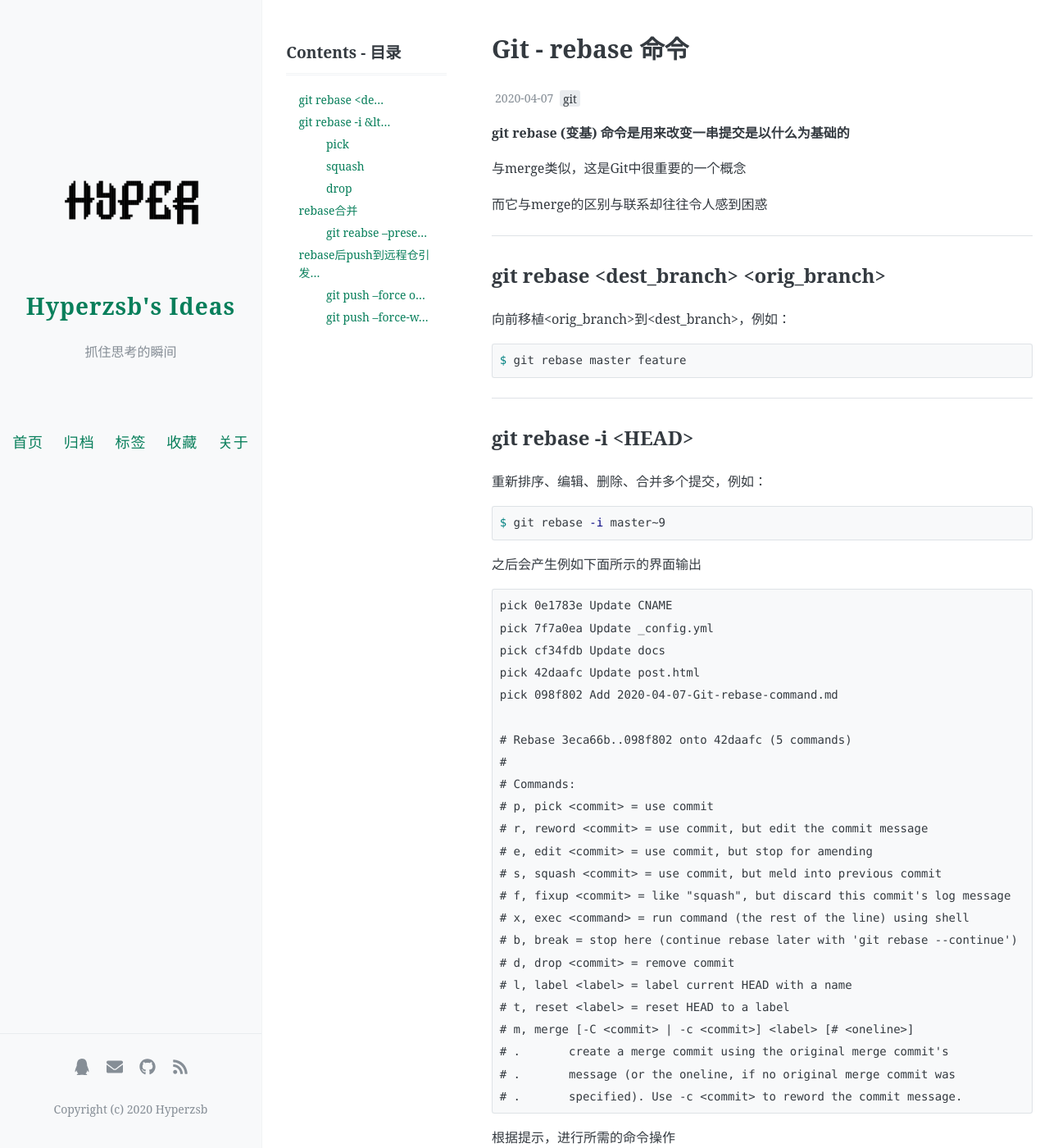
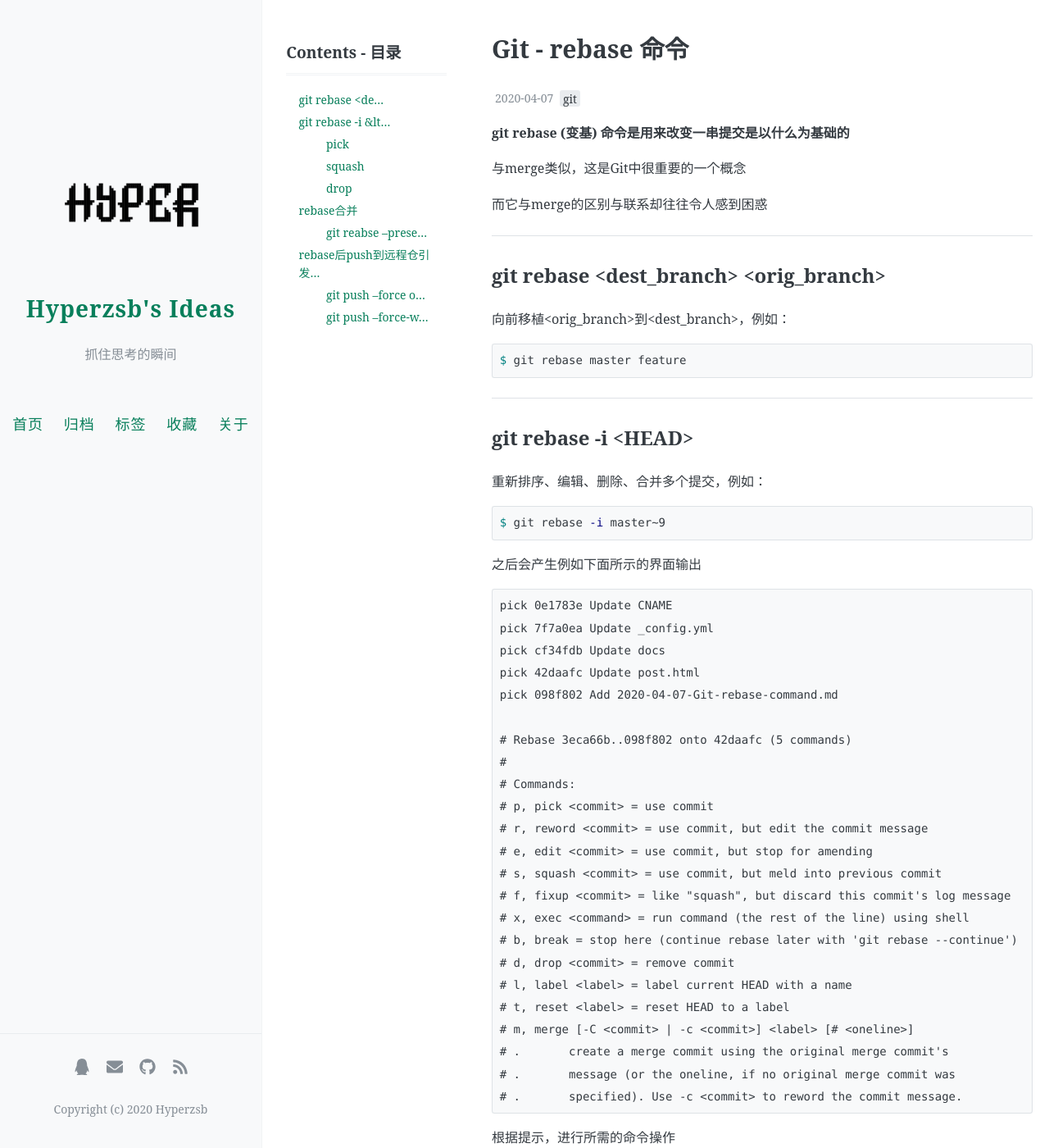
Before and after one commit to Hyperzsb/blog, a Jekyll site: the page built from _posts/2020-04-07-Git-rebase-command.md, in a window 1280 px wide and 1400 px high. Shown: the whole window at 82% size. Built offline with Jekyll 4.4.1, drawn with Linux system fonts in a browser that asks for light colours; comment, search, counter and statistics services are not loaded.

Commit message:
[feat]Change header height style

```diff
--- a/_includes/header.html
+++ b/_includes/header.html
@@ -1,5 +1,5 @@
 <div class="wrapper-sidebar">
-  <header class="sidebar">
+  <header>
     <div class="site-info">
       {% if site.avatar %}
         <a href="{{ site.baseurl }}/" class="site-avatar"><img src="{{ site.avatar }}" /></a>
--- a/_sass/_variables.scss
+++ b/_sass/_variables.scss
@@ -111,3 +111,27 @@
     @content;
   }
 }
+
+@mixin low-1 {
+  @media screen and (max-height: 700px) {
+    @content;
+  }
+}
+
+@mixin low-2 {
+  @media screen and (max-height: 670px) {
+    @content;
+  }
+}
+
+@mixin low-3 {
+  @media screen and (max-height: 640px) {
+    @content;
+  }
+}
+
+@mixin low-4 {
+  @media screen and (max-height: 610px) {
+    @content;
+  }
+}
--- a/assets/css/style.scss
+++ b/assets/css/style.scss
@@ -321,23 +321,38 @@
   }
 }
 
-.sidebar {
-  padding: 45px 0;
+header {
+  padding: 20px 0;
 
   @include mobile {
-    padding: 20px 0;
     text-align: center;
   }
 }
 
 .site-info {
   text-align: center;
-  margin: 100px auto 0;
+  margin: 40% auto 0;
 
   @include mobile {
     float: none;
     display: block;
     margin: 0 auto;
+  }
+
+  @include low-1 {
+    margin: 30% auto 0;
+  }
+
+  @include low-2 {
+    margin: 20% auto 0;
+  }
+
+  @include low-3 {
+    margin: 10% auto 0;
+  }
+
+  @include low-4 {
+    margin: 0 auto 0;
   }
 
   .site-avatar {
@@ -347,6 +362,7 @@
     max-height: 200px;
 
     @include mobile {
+      margin: 0 auto;
       max-width: 120px;
       max-height: 120px;
     }
@@ -459,10 +475,15 @@
 }
 
 
-.pinned .feather-anchor {
-  color: $base-lighten-color;
-  padding: 2px;
-  margin-right: 8px;
+.pinned {
+  h1 {
+    svg {
+      display: inline-block;
+      margin-bottom: -4px;
+      padding-right: 15px;
+      height: 30px;
+    }
+  }
 }
 
 
--- a/index.html
+++ b/index.html
@@ -13,7 +13,8 @@
       <article class="post pinned">
 
         <h1>
-            <a href="{{ site.baseurl }}{{ post.url }}">{{ post.title }}</a>
+          <svg xmlns="http://www.w3.org/2000/svg" viewBox="0 0 576 512"><path d="M12.971 352h32.394C67.172 454.735 181.944 512 288 512c106.229 0 220.853-57.38 242.635-160h32.394c10.691 0 16.045-12.926 8.485-20.485l-67.029-67.029c-4.686-4.686-12.284-4.686-16.971 0l-67.029 67.029c-7.56 7.56-2.206 20.485 8.485 20.485h35.146c-20.29 54.317-84.963 86.588-144.117 94.015V256h52c6.627 0 12-5.373 12-12v-40c0-6.627-5.373-12-12-12h-52v-5.47c37.281-13.178 63.995-48.725 64-90.518C384.005 43.772 341.605.738 289.37.01 235.723-.739 192 42.525 192 96c0 41.798 26.716 77.35 64 90.53V192h-52c-6.627 0-12 5.373-12 12v40c0 6.627 5.373 12 12 12h52v190.015c-58.936-7.399-123.82-39.679-144.117-94.015h35.146c10.691 0 16.045-12.926 8.485-20.485l-67.029-67.029c-4.686-4.686-12.284-4.686-16.971 0L4.485 331.515C-3.074 339.074 2.28 352 12.971 352zM288 64c17.645 0 32 14.355 32 32s-14.355 32-32 32-32-14.355-32-32 14.355-32 32-32z"></path></svg>
+          <a href="{{ site.baseurl }}{{ post.url }}">{{ post.title }}</a>
         </h1>
 
         <div clsss="meta">
```
Also changed, not shown: _posts/2020-04-07-Git-rebase-command.md (+1 -0 lines), assets/images/svg-icons/anchor-solid.svg (added).
